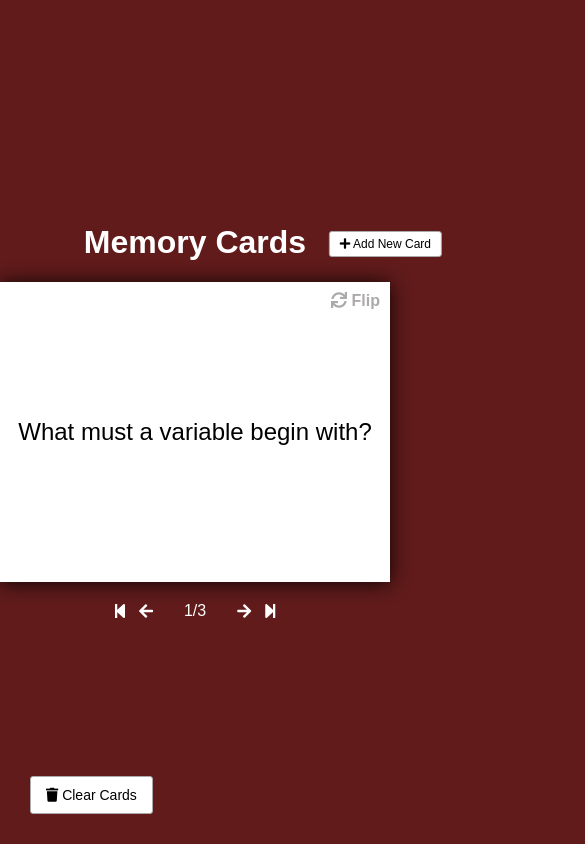
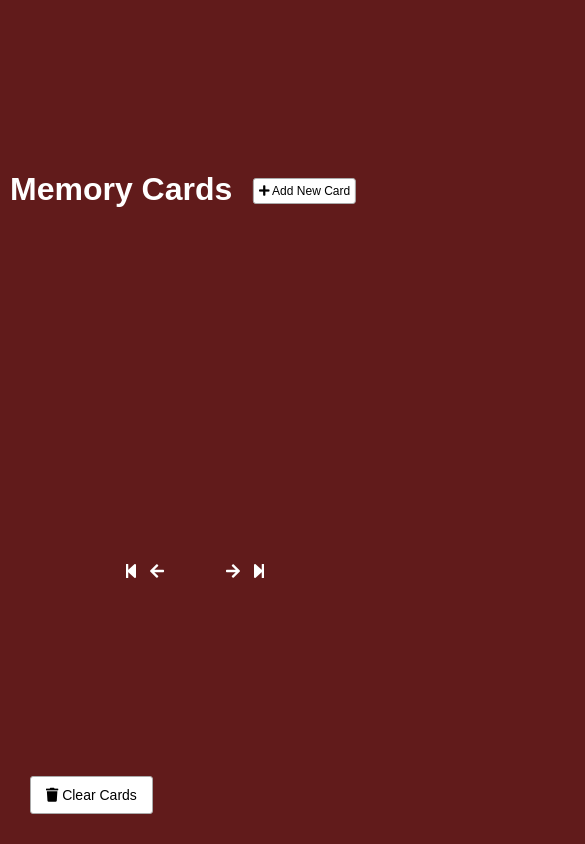
Before and after one commit to alext1112/memory-cards, a plain HTML site: page index.html in a window 390 px wide. Both pictures are taken after a click on the button "Clear Cards". Shown: the whole page, 585 px wide, since content can reach past the window. Drawn offline with Linux system fonts and the light colour scheme; a web font is replaced by a local one.

Commit message:
javascript button and card functionality

```diff
--- a/script.js
+++ b/script.js
@@ -4,6 +4,7 @@ prevBtn = document.getElementById('prev'),
 nextBtn = document.getElementById('next'),
 firstBtn = document.getElementById('first'),
 lastBtn = document.getElementById('last'),
+deleteBtn = document.getElementById('delete-current'),
 currentEl = document.getElementById('current'),
 showBtn = document.getElementById('show'),
 hideBtn = document.getElementById('hide'),
@@ -13,32 +14,24 @@ addCardBtn = document.getElementById('add-card'),
 clearBtn = document.getElementById('clear'),
 addContainer = document.getElementById('add-container');
 
+
 // Keep track of current card
 let currentActiveCard = 0;
+
 
 // Store DOM cards
 const cardsEl = [];
 
+
 // Store card data
-const cardsData = [
-  {
-    question: 'What must a variable begin with?',
-    answer: 'A letter, $ or _'
-  },
-  {
-    question: 'What is a variable?',
-    answer: 'A container for a piece of data'
-  },
-  {
-    question: 'Example of Case Sensitive Variable',
-    answer: 'thisIsAVariable'
-  }
-];
+const cardsData = getCardsData();
+
 
 // Create all cards
 function createCards() {
   cardsData.forEach((data, index) => createCard(data, index));
 }
+
 
 // Create a single card in the DOM
 function createCard(data, index) {
@@ -66,6 +59,7 @@ function createCard(data, index) {
 
   card.addEventListener('click', () => card.classList.toggle('show-answer'));
 
+
   // Add to DOM cards
   cardsEl.push(card);
 
@@ -74,16 +68,32 @@ function createCard(data, index) {
   updateCurrentText();
 }
 
+
 // Show number of cards
 function updateCurrentText() {
   currentEl.innerText = `${currentActiveCard + 1}/${cardsEl.length}`
 }
 
+
+// Get cards from local storage
+function getCardsData() {
+  const cards = JSON.parse(localStorage.getItem('cards'));
+
+  return cards === null ? [] : cards;
+}
+
+// Add card to local storage
+function setCardsData(cards) {
+  localStorage.setItem('cards', JSON.stringify(cards));
+  window.location.reload();
+}
+
 createCards();
 
 
+
 // Event listeners
-
+// Next button
 nextBtn.addEventListener('click', () => {
   cardsEl[currentActiveCard].className = 'card left';
 
@@ -99,6 +109,8 @@ nextBtn.addEventListener('click', () => {
   updateCurrentText();
 });
 
+
+// Previous button
 prevBtn.addEventListener('click', () => {
   cardsEl[currentActiveCard].className = 'card right';
 
@@ -114,6 +126,8 @@ prevBtn.addEventListener('click', () => {
   updateCurrentText();
 });
 
+
+// First card button
 firstBtn.addEventListener('click', () => {
   cardsEl[currentActiveCard].className = 'card left';
 
@@ -125,6 +139,8 @@ firstBtn.addEventListener('click', () => {
   updateCurrentText();
 });
 
+
+// Last card button
 lastBtn.addEventListener('click', () => {
   cardsEl[currentActiveCard].className = 'card right';
 
@@ -133,4 +149,42 @@ lastBtn.addEventListener('click', () => {
   cardsEl[currentActiveCard].className = 'card active';
 
   updateCurrentText();
+});
+
+// Show add container
+showBtn.addEventListener('click', () => addContainer.classList.add('show'));
+
+
+// Hide add container
+hideBtn.addEventListener('click', () => {
+  addContainer.classList.remove('show');
 })
+
+
+// Add new card
+addCardBtn.addEventListener('click', () => {
+  const question = questionEl.value;
+  const answer = answerEl.value;
+
+  if (question.trim() && answer.trim()) {
+    const newCard = { question, answer };
+
+    createCard(newCard);
+
+    questionEl.value = '';
+    answerEl.value = '';
+
+    addContainer.classList.remove('show');
+
+    cardsData.push(newCard);
+    setCardsData(cardsData);
+  }
+});
+
+
+// Clear cards button
+clearBtn.addEventListener('click', () => {
+  localStorage.clear();
+  cardsContainer.innerHTML = '';
+  window.location.reload();
+})
--- a/style.css
+++ b/style.css
@@ -169,6 +169,10 @@ h1 button {
   transition: 0.3 ease;
 }
 
+button {
+  outline: 0;
+}
+
 .add-container.show {
   opacity: 1;
   z-index: 2;
@@ -191,3 +195,26 @@ h1 button {
   min-width: 500px;
   max-width: 100%;
 }
+
+@media (max-width: 510px) {
+  .cards {
+    width: 400px;
+  }
+
+  .btn-small {
+    padding: 5px;
+  }
+}
+
+@media (max-width: 400px) {
+
+  .cards {
+    width: 350px;
+  }
+
+  h1 {
+    position: absolute;
+    top: 150px;
+    left: 10px;
+  }
+}
```
Also changed, not shown: index.html (+0 -28 lines).
